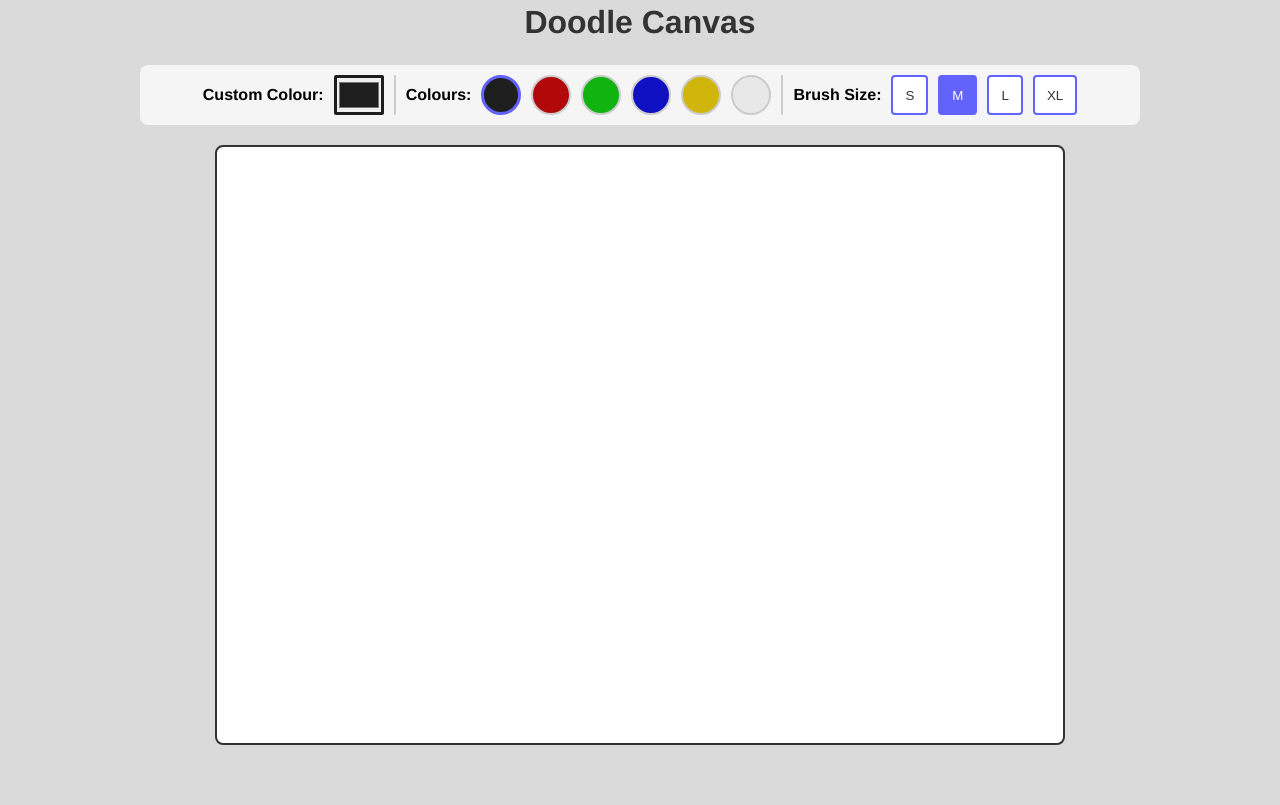
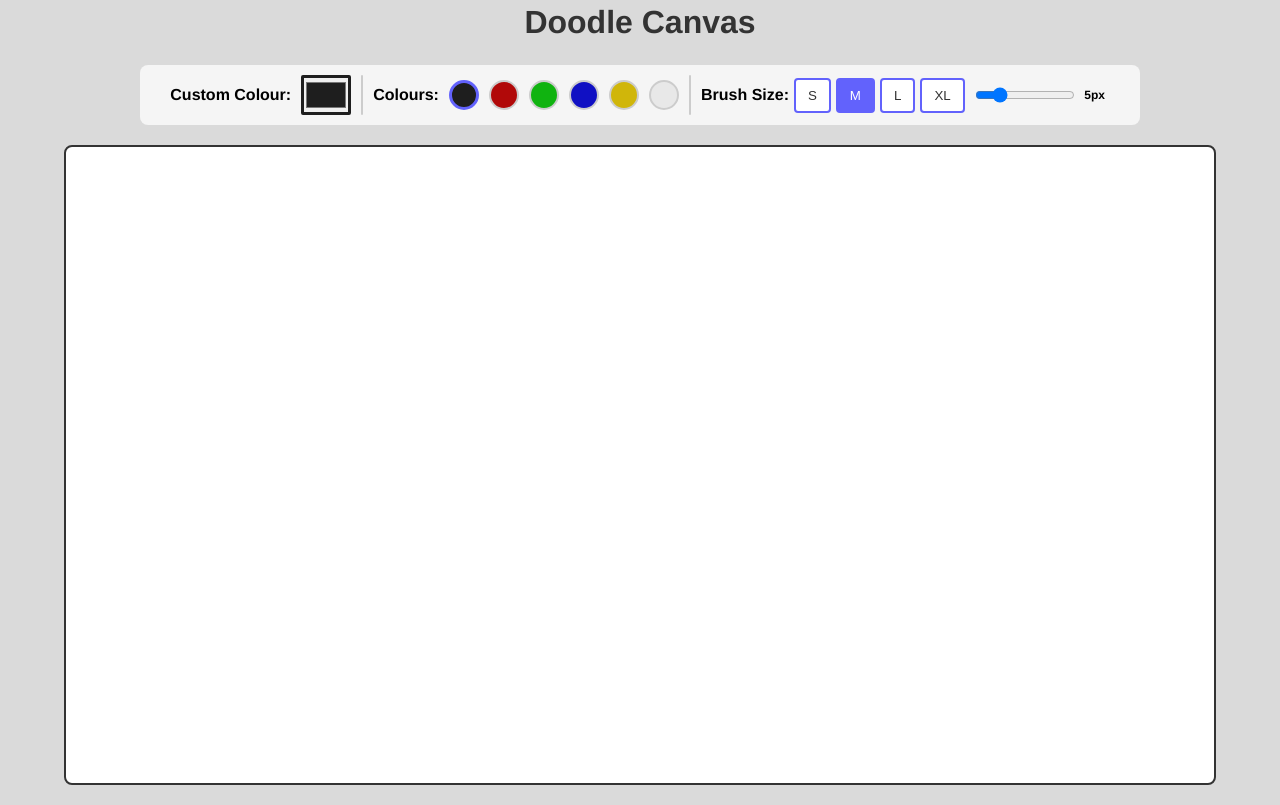
Before and after one commit to sandrineadap/ghw-doodle-platform, a React (Vite) app: page / in a window 1280 px wide. Built offline with nearby package versions, Linux system fonts and the light colour scheme.

Commit message:
feat: Step 5.2 - added brush size slider

```diff
--- a/src/CanvasComponent.tsx
+++ b/src/CanvasComponent.tsx
@@ -98,8 +98,9 @@ const CanvasComponent = ({ selectedColour, brushSize }: CanvasProps ) => {
           borderRadius: "8px",
           cursor: "crosshair",
           backgroundColor: "white",
-          width: "850px",
-          height: "600px",
+          width: "90vw",
+          height: "80vh",
+          color: "#000",
         }}
       >
         Your browser does not suport HTML5 canvas API!
--- a/src/ToolbarComponent.tsx
+++ b/src/ToolbarComponent.tsx
@@ -35,6 +35,7 @@ const ToolbarComponent: React.FC<ToolbarProps> = ({
     <div
       style={{
         display: "flex",
+        flexWrap: "wrap",
         justifyContent: "center",
         gap: "10px",
         padding: "10px",
@@ -42,6 +43,7 @@ const ToolbarComponent: React.FC<ToolbarProps> = ({
         borderRadius: "8px",
         margin: "0 auto",
         maxWidth: "1000px",
+        alignItems: "center",
       }}
     >
       {/* Custom Color Picker */}
@@ -50,7 +52,7 @@ const ToolbarComponent: React.FC<ToolbarProps> = ({
           htmlFor="colourPicker"
           style={{ fontWeight: "bold", alignSelf: "center" }}
         >
-          Custom Colour:{" "}
+          Custom Colour:
         </label>
         <input
           type="color"
@@ -89,8 +91,8 @@ const ToolbarComponent: React.FC<ToolbarProps> = ({
           aria-label={`Select colour ${colour}`}
           onClick={() => onColourChange(colour)}
           style={{
-            width: "40px",
-            height: "40px",
+            width: "30px",
+            height: "30px",
             backgroundColor: colour,
             borderRadius: "50%",
             cursor: "pointer",
@@ -111,8 +113,10 @@ const ToolbarComponent: React.FC<ToolbarProps> = ({
       />
 
       {/* Brush Size Selector */}
-      <div style={{display: "flex", gap: "10px"}}>
-        <label style={{ fontWeight: "bold", alignSelf: "center" }}>Brush Size:</label>
+      <div style={{ display: "flex", gap: "5px", alignItems: "center" }}>
+        <label style={{ fontWeight: "bold", alignSelf: "center" }}>
+          Brush Size:
+        </label>
         {BRUSH_SIZES.map(({ size, label }) => (
           <button
             key={size}
@@ -130,6 +134,23 @@ const ToolbarComponent: React.FC<ToolbarProps> = ({
           </button>
         ))}
       </div>
+
+      {/* Brush Size Slider */}
+      <div style={{ display: "flex", gap: "5px", alignItems: "center" }}>
+        <input
+          type="range"
+          min="1"
+          max="20"
+          value={brushSize}
+          onChange={(e) => onBrushSizeChange(parseInt(e.target.value))}
+          style={{ width: "100px", cursor: "pointer" }}
+        />
+        <span
+          style={{ fontSize: "12px", fontWeight: "bold", minWidth: "30px" }}
+        >
+          {brushSize}px
+        </span>
+      </div>
     </div>
   );
 };
```
